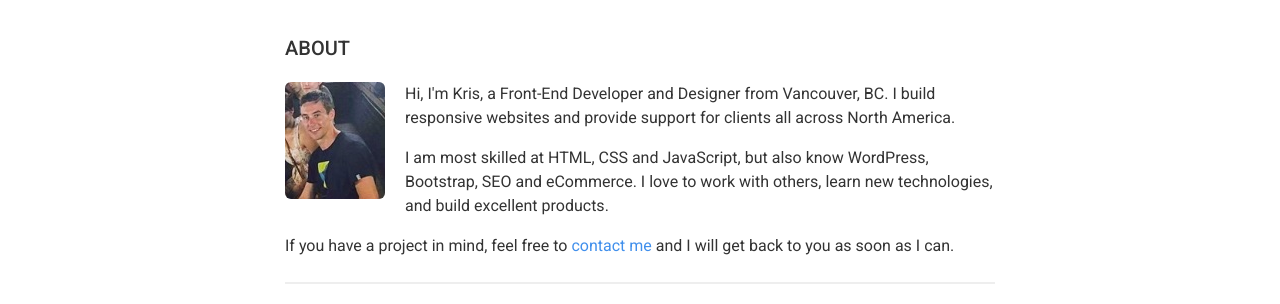
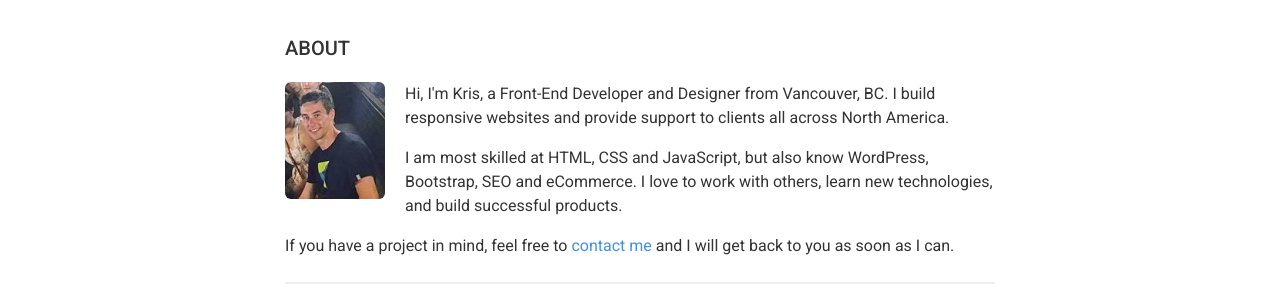
Before and after one commit to kwignes/kwignes.github.io, a Jekyll site: the page built from about.html, in a window 1280 px wide. Shown: the part 142-446 px from the top of the page. Built offline with Jekyll 4.4.1, drawn with Linux system fonts in a browser that asks for light colours; nearby versions of some CDN libraries.

Commit message:
text update

```diff
--- a/about.html
+++ b/about.html
@@ -6,9 +6,9 @@ layout: default
 <h1>About</h1>
 <div class="about-me">
 <img src="{{ site.url }}/img/kris1.jpg" alt="Kris Wignes">
-<p>Hi, I'm Kris, a Front-End Developer and Designer from Vancouver, BC. I build responsive websites and provide support for clients all across North America.</p>
+<p>Hi, I'm Kris, a Front-End Developer and Designer from Vancouver, BC. I build responsive websites and provide support to clients all across North America.</p>
 
-<p>I am most skilled at HTML, CSS and JavaScript, but also know WordPress, Bootstrap, SEO and eCommerce. I love to work with others, learn new technologies, and build excellent products.</p>
+<p>I am most skilled at HTML, CSS and JavaScript, but also know WordPress, Bootstrap, SEO and eCommerce. I love to work with others, learn new technologies, and build successful products.</p>
 
 <p>If you have a project in mind, feel free to <a href="/contact/">contact me</a> and I will get back to you as soon as I can.</p>
 <p></p>
```
